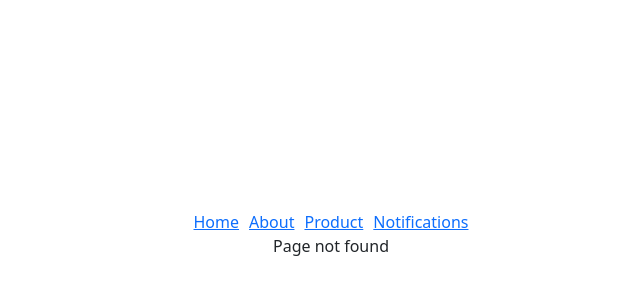
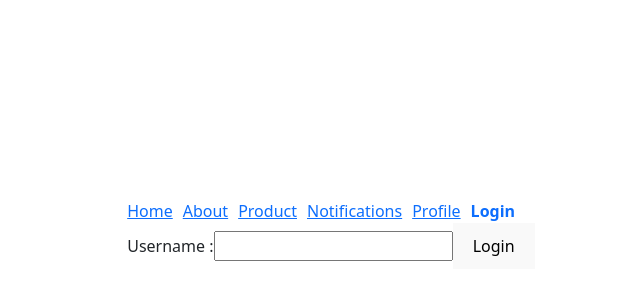
Before and after one commit to jscode99/react-router-workbook, a React (Vite) app: page /login in a window 1280 px wide. Before the commit this address had no page. Shown: the part 166-466 px from the top of the page, without its empty margins (309-949 px from the left). Built offline with nearby package versions, Linux system fonts and the light colour scheme.

Commit message:
Authentication - Protected route - Redirect path

```diff
--- a/src/App.tsx
+++ b/src/App.tsx
@@ -12,11 +12,17 @@ import ProductHome from "./components/ProductHome";
 import Users from "./components/Users";
 import UserDetails from "./components/UserDetails";
 import Notification from "./components/Notification";
+
+import { AuthProvide } from "./components/auth";
+import Login from "./components/Login";
+import Profile from "./components/Profile";
+import ProtectedRoute from "./components/ProtectedRoute";
+
 const LazyAbout = React.lazy(() => import("./components/About"));
 
 function App() {
   return (
-    <>
+    <AuthProvide>
       <Navbar />
       <Routes>
         <Route path="/" element={<Home />} />
@@ -37,9 +43,18 @@ function App() {
         <Route path="users" element={<Users />} />
         <Route path="users/:userId" element={<UserDetails />} />
         <Route path="notifications" element={<Notification />} />
+        <Route
+          path="profile"
+          element={
+            <ProtectedRoute>
+              <Profile />
+            </ProtectedRoute>
+          }
+        />
+        <Route path="login" element={<Login />} />
         <Route path="*" element={<NoMatch />} />
       </Routes>
-    </>
+    </AuthProvide>
   );
 }
 
--- /dev/null
+++ b/src/components/Login.tsx
@@ -0,0 +1,27 @@
+import { useState } from "react";
+import { useNavigate, useLocation } from "react-router-dom";
+import { useAuthContext } from "./auth";
+
+export default function Login() {
+  const [user, setUser] = useState("");
+  const { login } = useAuthContext();
+  const navigate = useNavigate();
+  const location = useLocation();
+  // Setting redirect paths
+  const redirectPath = location.state?.path || "/";
+
+  const handleLogin = () => {
+    login(user);
+    navigate(redirectPath, { replace: true });
+  };
+
+  return (
+    <div>
+      <label>
+        Username :
+        <input type="text" onChange={(e) => setUser(e.target.value)} />
+      </label>
+      <button onClick={handleLogin}>Login</button>
+    </div>
+  );
+}
--- a/src/components/Navbar.tsx
+++ b/src/components/Navbar.tsx
@@ -1,10 +1,12 @@
 import { NavLink } from "react-router-dom";
+import { useAuthContext } from "./auth";
 
 type navLinkStyles = {
   isActive: boolean;
 };
 
 export default function Navbar() {
+  const { user } = useAuthContext();
   const navLinkStyles = ({ isActive }: navLinkStyles) => {
     return {
       fontWeight: isActive ? "bold" : "normal",
@@ -27,6 +29,14 @@ export default function Navbar() {
         <NavLink to={`/notifications`} style={navLinkStyles}>
           Notifications
         </NavLink>
+        <NavLink to={`/profile`} style={navLinkStyles}>
+          Profile
+        </NavLink>
+        {!user && (
+          <NavLink to={`/login`} style={navLinkStyles}>
+            Login
+          </NavLink>
+        )}
       </nav>
     </div>
   );
--- /dev/null
+++ b/src/components/Profile.tsx
@@ -0,0 +1,19 @@
+import React from "react";
+import { useNavigate } from "react-router-dom";
+import { useAuthContext } from "./auth";
+
+export default function Profile() {
+  const navigate = useNavigate();
+  const { user, logOut } = useAuthContext();
+  const handleLogOut = () => {
+    debugger;
+    logOut();
+    navigate("/");
+  };
+  return (
+    <div>
+      Welcome {user}
+      <button onClick={handleLogOut}>Logout</button>
+    </div>
+  );
+}
--- /dev/null
+++ b/src/components/ProtectedRoute.tsx
@@ -0,0 +1,12 @@
+import { Navigate, useLocation } from "react-router-dom";
+import { useAuthContext } from "./auth";
+
+export default function ProtectedRoute({ children }: any) {
+  const { user } = useAuthContext();
+  const location = useLocation();
+
+  if (!user) {
+    return <Navigate to={`/login`} state={{ path: location.pathname }} />;
+  }
+  return children;
+}
--- /dev/null
+++ b/src/components/auth.tsx
@@ -0,0 +1,25 @@
+import { useContext, useState, createContext } from "react";
+
+const AuthContext: any = createContext(null);
+
+export const AuthProvide = ({ children }: any) => {
+  const [user, setUser] = useState(null);
+
+  const login = (user: any) => {
+    setUser(user);
+  };
+
+  const logOut = () => {
+    setUser(null);
+  };
+
+  return (
+    <AuthContext.Provider value={{ user, login, logOut }}>
+      {children}
+    </AuthContext.Provider>
+  );
+};
+
+export const useAuthContext = () => {
+  return useContext(AuthContext);
+};
```
